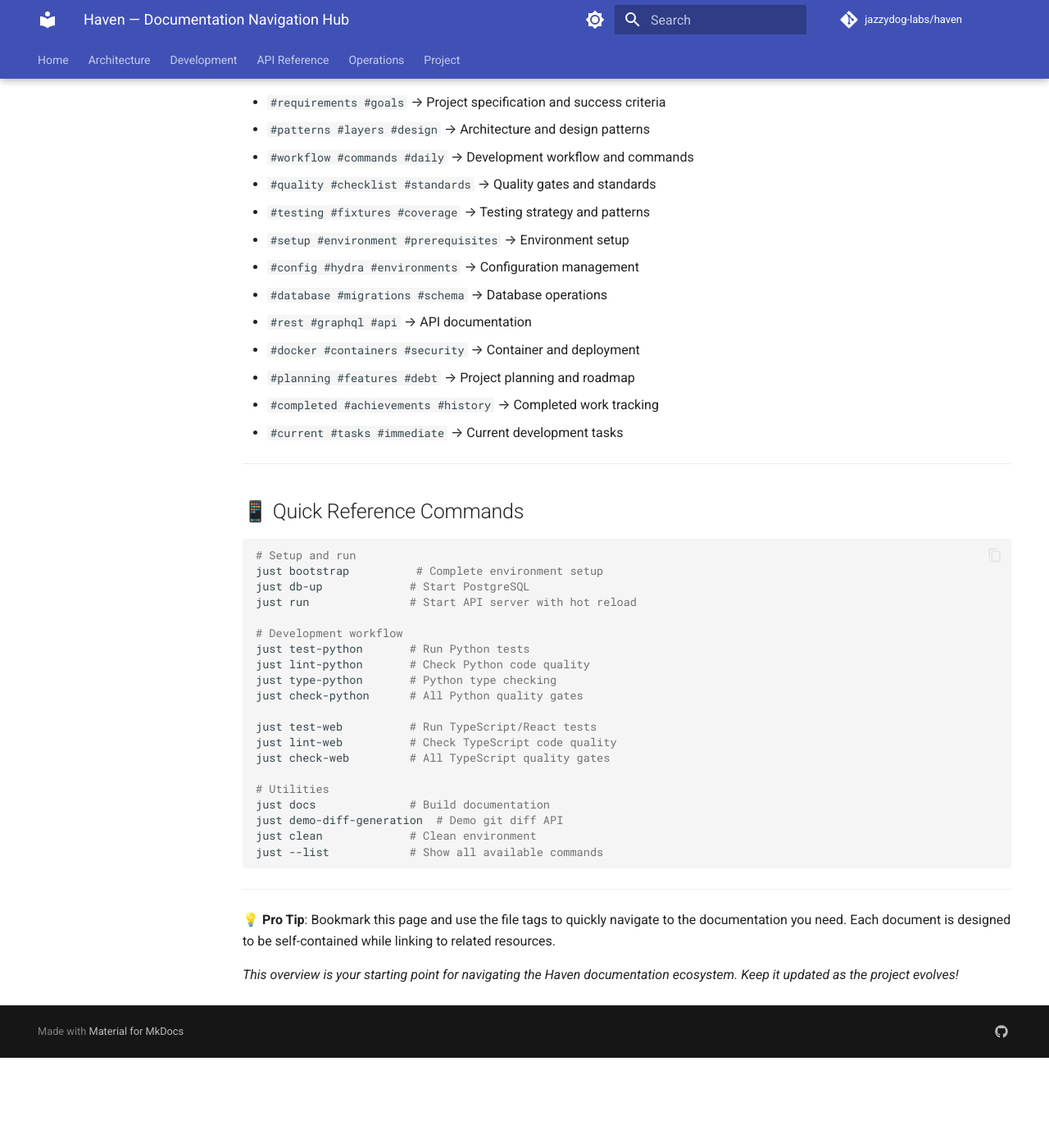
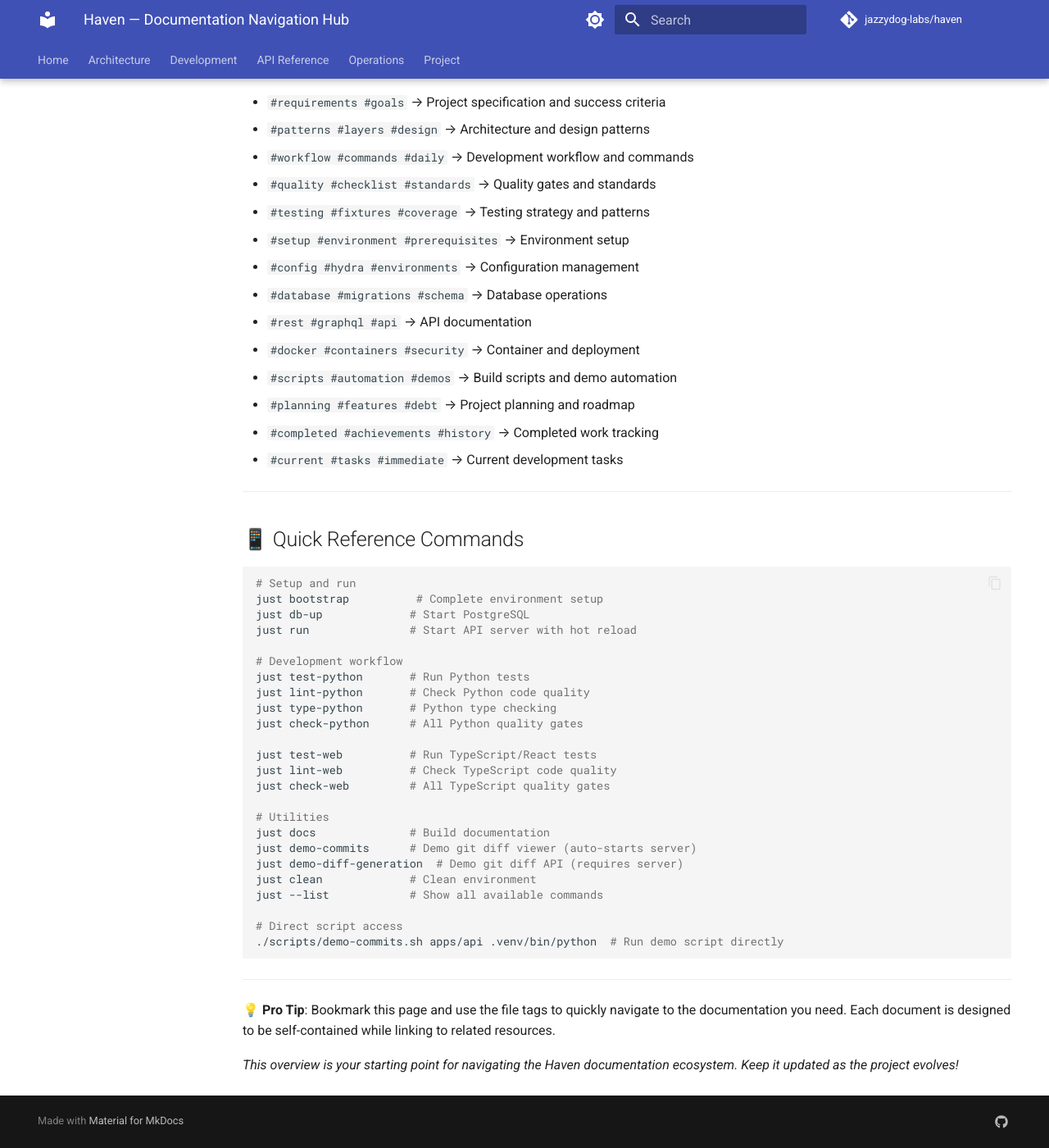
Before and after one commit to jazzydog-labs/haven, an MkDocs documentation site: the page built from docs/overview.md, in a window 1280 px wide and 1400 px high, scrolled down 5227 px. Shown: the whole window at 82% size. Built offline with MkDocs 1.6.1 and Material for MkDocs 9.7.7, drawn with Linux system fonts in a browser that asks for light colours; comment, search, counter and statistics services are not loaded; the version menu is left out; before the commit the page ends 6517 px from its top, so only the background shows below that; some of the changed text lies outside the part shown.

Commit message:
docs: Update documentation to reflect script reorganization
- Update docs/roadmap.md with script organization milestone
- Enhance docs/overview.md with scripts directory structure
- Add script automation tags and direct script usage examples
- Update todo.md to mark documentation updates complete
- Improve command reference with new demo script patterns

🤖 Generated with [Claude Code](https://claude.ai/code)

Co-Authored-By: Claude <noreply@anthropic.com>

````diff
--- a/docs/overview.md
+++ b/docs/overview.md
@@ -143,7 +143,7 @@ haven/
 │   └── web/          # React frontend (TypeScript + Vite)
 ├── packages/         # Shared libraries (future SDK)
 ├── docs/            # Documentation (MkDocs)
-├── scripts/         # Build and utility scripts
+├── scripts/         # Build and utility scripts (demo-commits.sh, demo-diff-generation.sh)
 └── tools/           # Development tooling
 ```
 
@@ -199,6 +199,7 @@ Use these tags to quickly find relevant documentation:
 - `#database #migrations #schema` → Database operations
 - `#rest #graphql #api` → API documentation
 - `#docker #containers #security` → Container and deployment
+- `#scripts #automation #demos` → Build scripts and demo automation
 - `#planning #features #debt` → Project planning and roadmap
 - `#completed #achievements #history` → Completed work tracking
 - `#current #tasks #immediate` → Current development tasks
@@ -225,9 +226,13 @@ just check-web         # All TypeScript quality gates
 
 # Utilities
 just docs              # Build documentation
-just demo-diff-generation  # Demo git diff API
+just demo-commits      # Demo git diff viewer (auto-starts server)
+just demo-diff-generation  # Demo git diff API (requires server)
 just clean             # Clean environment
 just --list            # Show all available commands
+
+# Direct script access
+./scripts/demo-commits.sh apps/api .venv/bin/python  # Run demo script directly
 ```
 
 ---
````
Also changed, not shown: docs/roadmap.md (+2 -1 lines), todo.md (+3 -3 lines), work-log.md (+13 -0 lines), 2 other files.
